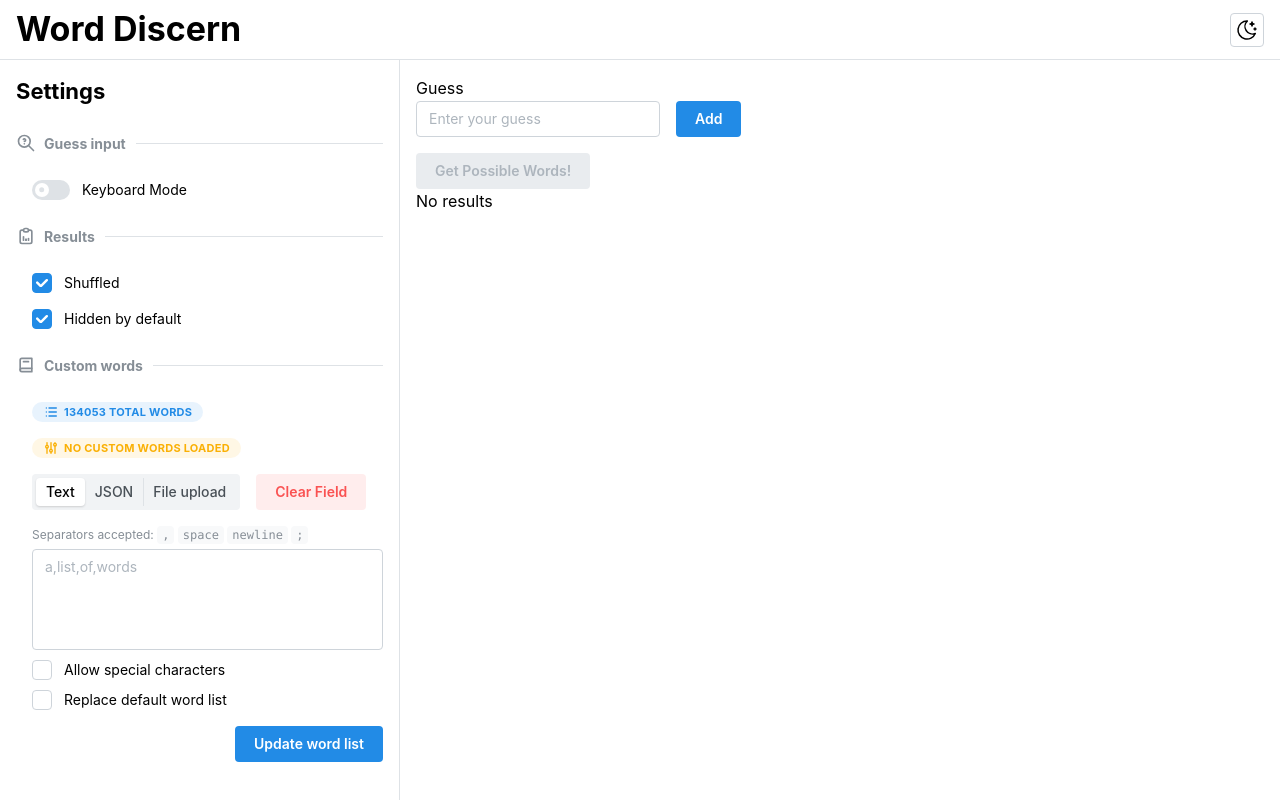
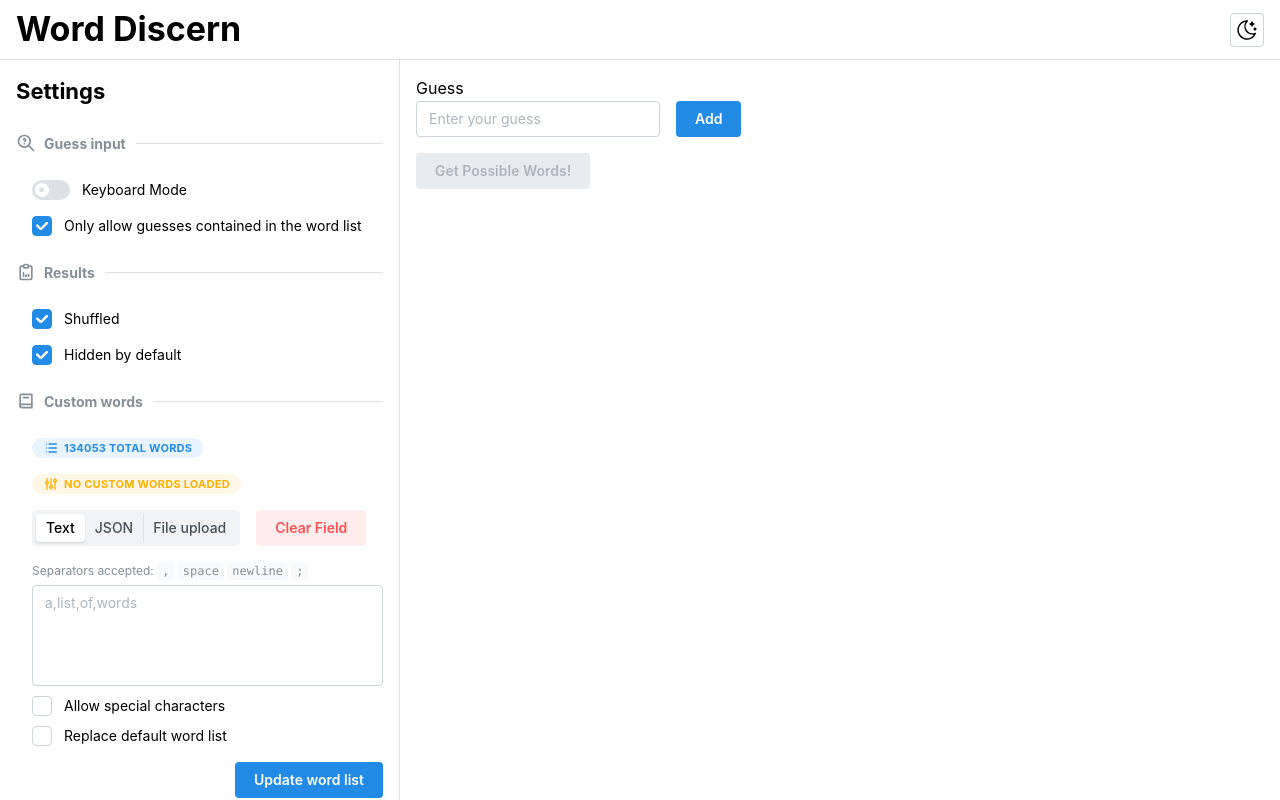
Before and after one commit to dLogan807/word-discern, a React (Vite) app: page / in a window 1280 px wide. Built offline with nearby package versions, Linux system fonts and the light colour scheme.

Commit message:
only show results after first word lookup

```diff
--- a/src/App.tsx
+++ b/src/App.tsx
@@ -16,6 +16,7 @@ import {
   Dispatch,
   SetStateAction,
   useEffect,
+  useRef,
   useState,
 } from "react";
 import { Guess } from "./classes/guess";
@@ -39,8 +40,10 @@ export default function App() {
 
   const [guesses, setGuesses] = useState<Guess[]>([]);
   const [results, setResults] = useState<string[]>([]);
+  const [showResults, setShowResults] = useState(false);
   const [shuffleResults, setShuffleResults] = useState<boolean>(true);
   const [defaultHidden, setDefaultHidden] = useState<boolean>(true);
+  const onlyAllowWordListGuessesRef = useRef(true);
 
   const [storedCustomWordsFormData, setStoredCustomWordsFormData] =
     useState<CustomWordsFormData>(DEFAULT_CUSTOM_WORDS_FORM);
@@ -61,6 +64,8 @@ export default function App() {
     if (guesses.length == 0 || !guesses[0]) {
       return setResults([]);
     }
+
+    setShowResults(true);
 
     const guessLength = guesses[0].wordString.length;
     const wordSets = parsedWordSets.wordSets.get(guessLength);
@@ -122,12 +127,18 @@ export default function App() {
             <Guesses
               guesses={guesses}
               setGuesses={setGuesses}
-              wordSets={parsedWordSets.wordSets}
+              wordSets={
+                onlyAllowWordListGuessesRef
+                  ? parsedWordSets.wordSets
+                  : undefined
+              }
             />
             <Button disabled={!guesses.length} onClick={updateResults}>
               Get Possible Words!
             </Button>
-            <Results results={results} defaultHidden={defaultHidden} />
+            {showResults && (
+              <Results results={results} defaultHidden={defaultHidden} />
+            )}
           </AppShell.Main>
         </AppShell>
       </MantineProvider>
--- a/src/components/Guesses/Guesses/Guesses.tsx
+++ b/src/components/Guesses/Guesses/Guesses.tsx
@@ -20,7 +20,7 @@ export default function Guesses({
   setGuesses,
 }: {
   guesses: Guess[];
-  wordSets: Map<number, Set<string>>;
+  wordSets: Map<number, Set<string>> | undefined;
   setGuesses: (value: Guess[]) => void;
 }) {
   const guessField = useField({
@@ -36,7 +36,7 @@ export default function Guesses({
     const validationResponse = validateGuess(
       guessValue,
       guesses,
-      wordSets.get(guessValue.length)
+      wordSets ? wordSets.get(guessValue.length) : wordSets
     );
 
     if (!validationResponse.validated) {
--- a/src/components/Results/Results.module.css
+++ b/src/components/Results/Results.module.css
@@ -1,4 +1,5 @@
 .results_container {
+  margin-top: 1rem;
   width: fit-content;
 }
 
--- a/src/components/Results/Results.tsx
+++ b/src/components/Results/Results.tsx
@@ -40,14 +40,15 @@ export default function Results({
 
   return (
     <>
-      {results.length > 0 ? (
       <Stack
         classNames={{
           root: classes.results_container,
         }}
       >
+        {results.length > 0 ? (
+          <>
             <Text>
-            {results.length} possible word{results.length == 1 ? "" : "s"}
+              {results.length} possible word{results.length == 1 ? "" : "s"}:
             </Text>
             <List
               classNames={{
@@ -59,10 +60,11 @@ export default function Results({
             {results.length > 5 && trimmedResults.length < results.length && (
               <Button onClick={loadMoreResults}>Show more words</Button>
             )}
+          </>
+        ) : (
+          <Text>No results :(</Text>
+        )}
       </Stack>
-      ) : (
-        <Text>No results</Text>
-      )}
     </>
   );
 }
@@ -93,11 +95,11 @@ function ResultChars({
     );
 
     let revealedCount = 0;
-    revealedChars.forEach((charHidden) => {
-      if (charHidden) {
+    for (const revealedChar of revealedChars) {
+      if (revealedChar) {
         revealedCount++;
       }
-    });
+    }
 
     if (revealedCount === 0 && allHidden) {
       fillHiddenArray(false);
--- a/src/components/Settings/Settings.tsx
+++ b/src/components/Settings/Settings.tsx
@@ -30,6 +30,11 @@ export default function Settings(props: SettingsProps) {
       <Switch
         label="Keyboard Mode"
         classNames={{ root: classes.setting_switch }}
+      />
+      <Checkbox
+        label="Only allow guesses contained in the word list"
+        classNames={{ root: classes.setting_switch }}
+        defaultChecked
       />
       <SettingsDivider title="Results" icon={<IconClipboardData size={20} />} />
       <Checkbox
--- a/src/utils/guessValidation.ts
+++ b/src/utils/guessValidation.ts
@@ -8,7 +8,7 @@ interface ValidationResponse {
 export function validateGuess(
   guess: string,
   guesses: Guess[],
-  wordSet: Set<string> | undefined
+  wordSet?: Set<string> | undefined
 ): ValidationResponse {
   guess = guess.trim();
   const minLength: number = 1;
@@ -26,7 +26,7 @@ export function validateGuess(
     response.message = `Different length to previous guesses (${guess.length} vs ${allowedLength})`;
   } else if (alreadyGuessed(guess, guesses)) {
     response.message = "Already guessed";
-  } else if (!wordSet || !wordSet.has(guess.toLocaleLowerCase())) {
+  } else if (wordSet && !wordSet.has(guess.toLocaleLowerCase())) {
     response.message = "Not in word list";
   } else {
     response.validated = true;
```
Lines whose indentation alone changed are shown as unchanged.
